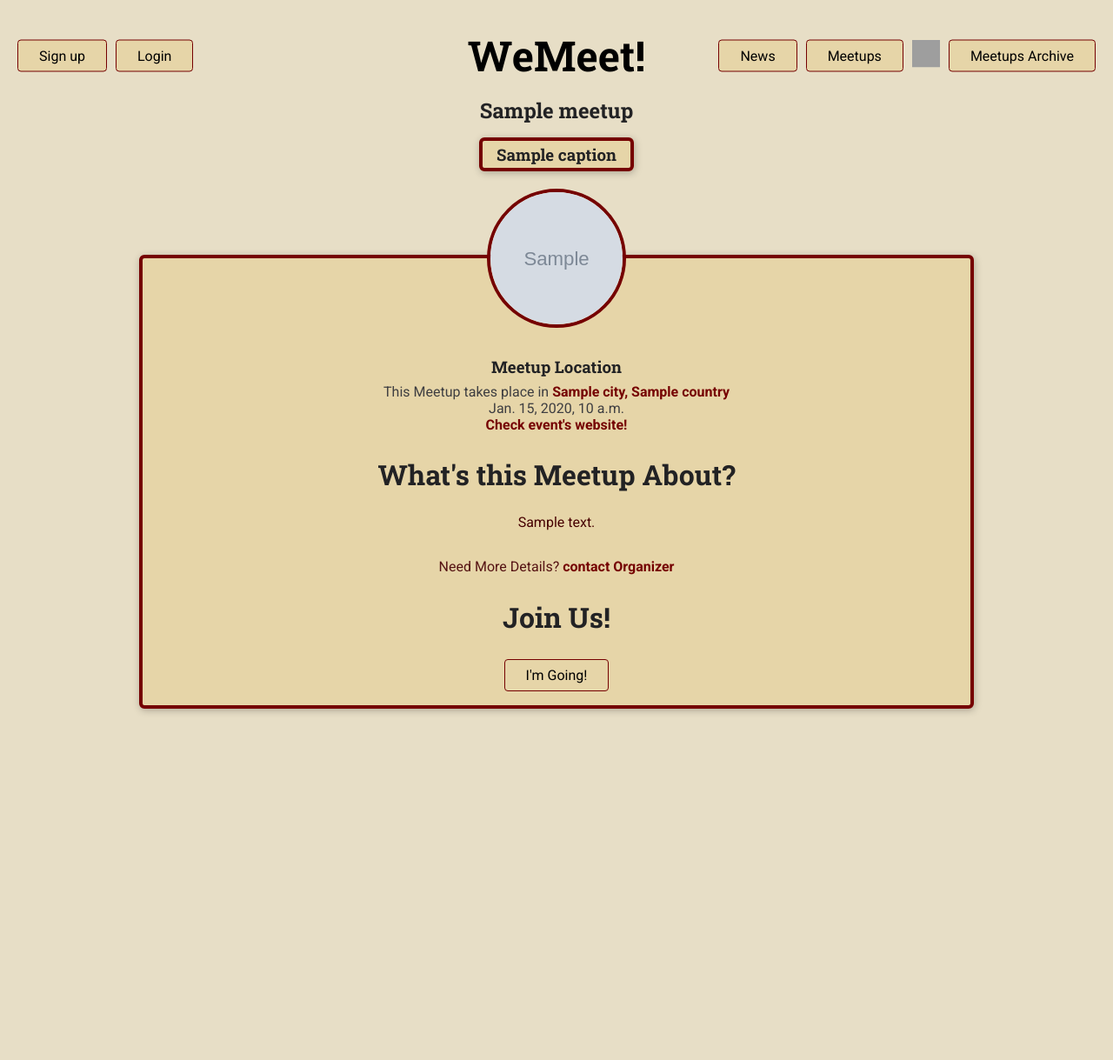
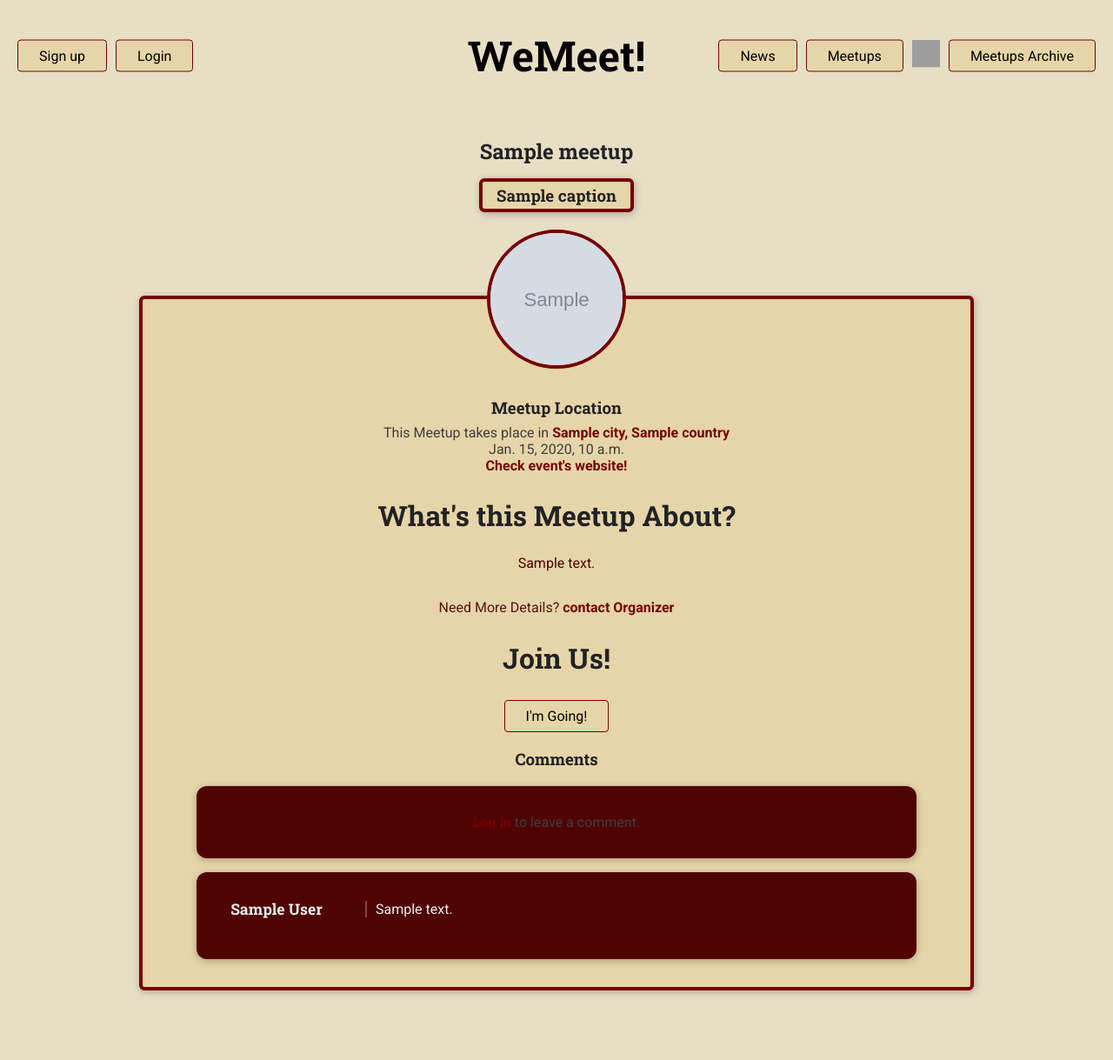
Before and after one commit to Yurii-Levchenko/event_manager, a Django app: template meetups/templates/meetups/meetup_details.html in a window 1280 px wide. Shown: the whole page at 87% size. Before the commit the page ends 820 px from the top, so only its background shows below. Run offline with Django 3.2, Linux system fonts and the light colour scheme; the template is opened without the code that fills it: most values are stand-ins (such as "Sample title", 1, 10 or a date in 2020); grey boxes marked "Sample" are stand-in pictures; grey boxes are pictures that could not be loaded.

Commit message:
Comment form for meetups added. Comment model added

```diff
--- a/meetups/static/meetups/styles/base.css
+++ b/meetups/static/meetups/styles/base.css
@@ -108,5 +108,24 @@ a {
   text-align: center;
 }
 
-/* .logout-btn, .user-info {
-} */
+
+.editing-container {
+  display: flex;
+  align-items: center;
+  gap: 10px; /* Ensures even spacing */
+  min-height: 37px; /* Ensures consistent height */
+  justify-content: center;
+  margin-top: 10px;
+}
+
+.editing-container form {
+  display: inline-block; /* Ensures the form does not expand */
+  margin: 0; /* Remove any default margin */
+}
+
+.editing-container button,
+.editing-container a {
+  height: 37px; /* Set a uniform height for both buttons */
+  /* padding: 5px 15px; Ensure consistent padding */
+  line-height: normal;
+}
--- a/meetups/static/meetups/styles/meetup-details.css
+++ b/meetups/static/meetups/styles/meetup-details.css
@@ -67,7 +67,7 @@ address span {
 
 #registration label {
   font-weight: bold;
-  color: #46424d;
+  color: #ededed;
   margin-right: 1rem;
   display: block;
   margin-bottom: 0.5rem;
@@ -134,3 +134,89 @@ button:hover,
 #meetup-location-info {
   margin-bottom: 0.4rem;
 }
+
+
+
+#comments li:last-of-type {
+  border-bottom: none;
+}
+
+#comments li {
+  margin-bottom: 1rem;
+  border-bottom: 2px solid #ccc;
+
+  display: flex; /* Makes name and comment content sit side by side */
+  align-items: center; /* Aligns items vertically */
+  gap: 15px; /* Space between name and comment */
+}
+
+#comments {
+  margin: 1rem auto;
+  width: 90%;
+  max-width: 60rem;
+  border-radius: 12px;
+  background-color: rgb(80, 3, 3);
+  box-shadow: 0 2px 8px rgba(0, 0, 0, 0.25);
+  padding: 1rem 2rem;
+}
+
+#comments h2 {
+  color: #ededed;
+  font-size: 1.1rem;
+  min-width: 120px; /* Ensures name has enough space */
+  white-space: nowrap; /* Prevents name from wrapping */
+}
+
+#comments p {
+  color: #ededed;
+  /* flex: 1; Makes the comment content take up remaining space */
+  margin: 0;
+  padding-left: 10px; /* Adds some spacing from the name */
+  border-left: 2px solid rgba(237, 237, 237, 0.3); /* Optional: Adds a subtle separator */
+}
+
+#comments ul {
+  list-style: none;
+  margin: 0;
+  padding: 0;
+}
+
+
+
+
+#comment-form {
+  margin:0.5rem auto;
+  width: 90%;
+  /* max-width: 40rem; */
+  border-radius: 12px;
+  background-color: rgb(80, 3, 3);
+  box-shadow: 0 2px 8px rgba(0, 0, 0, 0.25);
+  padding: 1rem;
+}
+
+#comment-form button {
+  font: inherit;
+  padding: 0.5rem 1.5rem;
+  border-radius: 6px;
+  cursor: pointer;
+}
+
+.form-control {
+  margin-bottom: 1rem;
+}
+
+.form-control label {
+  font-weight: bold;
+  margin-bottom: 0.5rem;
+  display: block;
+  color: #ededed;
+}
+
+#id_content {
+  width: 80%;
+  font: inherit;
+  padding: 0.25rem;
+  border-radius: 6px;
+  border: 1px solid #aea079;
+  background-color: #ddc688;
+}
--- a/meetups/templates/meetups/base/base.html
+++ b/meetups/templates/meetups/base/base.html
@@ -6,6 +6,7 @@
     <meta name="viewport" content="width=device-width, initial-scale=1.0">
     <title>{%block title%}Meetups{%endblock%}</title>
     <link rel="stylesheet" href="{%static 'meetups/styles/base.css'%}">
+
     <link rel="icon" href="{% static 'meetups/images/favicon.ico' %}">
     <link rel="apple-touch-icon" sizes="180x180" href="{% static 'meetups/images/apple-touch-icon.png' %}">
     <link rel="icon" type="image/png" sizes="32x32" href="{% static 'meetups/images/favicon-32x32.png' %}">
@@ -40,10 +41,11 @@
                 <a href="/meetups" class="btn" id='meetups-page'>Meetups</a>
                 <a href="/calendar"><img src="{% static 'calendar-icon.png' %}" alt="Calendar" style="width: 32px; height: 32px;"></a>
                 <a href="/archive" class="btn" id='archived-meetups-page'>Meetups Archive</a>
-                {% comment %} here i want buttons for those who have corresponding rights to create, edit, delete meetups and news {% endcomment %}
             </div>
+        </nav>
+        <div class="editing-container">
             {% block editing %}{% endblock %}
-        </nav>
+        </div>
 
         <h1>{%block main_heading%}{%endblock%}</h1>
         <h3>{%block header_content%}{%endblock%}</h3>
--- a/meetups/templates/meetups/meetup_details.html
+++ b/meetups/templates/meetups/meetup_details.html
@@ -7,8 +7,8 @@
 {% endblock  %}
 
 {% block editing %}
-    <nav>
-        {% if user.is_authenticated %}
+    {% if user.is_authenticated %}
+        <div>
             {% if 'meetups.change_meetups' in user.get_all_permissions %}
                 <a href="{% url 'meetups:meetup-update' meetup.slug %}" class="btn btn-warning">Edit Meetup</a>
             {% endif %}
@@ -18,8 +18,8 @@
                     <button type="submit" class="btn btn-danger">Delete</button>
                 </form>
             {% endif %}
-        {% endif %}
-    </nav>
+        </div>
+    {% endif %}
 {% endblock %}
 
 {%block main_heading %}
@@ -43,7 +43,15 @@
             {% if meetup.is_online %}
                 <address style='font-style:normal'>This Meetup is Online, <a href="{{meetup.link}}">Click here to join!</a></address>
             {%else%}
-                <address style='font-style:normal'>This Meetup takes place in <a href="{{meetup.location}}" class='location' >{{meetup.city}}, {{meetup.country}}<br></a>
+                <address style='font-style:normal'>
+                    This Meetup takes place in
+                    <a href="https://www.google.com/maps?q={{ meetup.location }}"
+                    class='location'
+                    target="_blank"
+                    rel="noopener noreferrer">
+                        {{ meetup.city }}, {{ meetup.country }}
+                    </a>
+                </address>
             {%endif%}
 
             {% if meetup.event_date %}
@@ -81,7 +89,37 @@
             </div>
 
             {% comment %} <a href="/chat" class="btn" id='chat-page'>Join Meetup Chat</a> {% endcomment %}
-            {% comment %} <br><br>FORM {% endcomment %}
+            <h3>Comments</h3>
+            <section id="comment-form">
+                {% if user.is_authenticated %}
+                    <form action="{% url 'meetups:add-comment' meetup.slug %}" method="post">
+                        {% csrf_token %}
+                        {{ form.as_p }}
+                        <button type="submit">Add Comment</button>
+                    </form>
+                {% else %}
+                    <p><a href="{% url 'login' %}">Log in</a> to leave a comment.</p>
+                {% endif %}
+            </section>
+
+            <section id="comments">
+                <ul>
+                    {% if meetups.comments.all %}
+                        {% for comment in meetup.comments.all %}
+                            <li>
+                                <h2>{{comment.author.full_name}}</h2>
+                                <p>{{comment.content|linebreaks}}</p>
+                            </li>
+                            {% comment %} <li>
+                                <strong>{{ comment.author.full_name }}</strong> ({{ comment.created_at|date:"F j, Y H:i" }}):
+                                {{ comment.content }}
+                            </li> {% endcomment %}
+                        {% endfor %}
+                    {% else %}
+                        <h2>Be the first to comment!</h2>
+                    {% endif %}
+                </ul>
+            </section>
         </section>
     </article>
 {% endblock body %}
--- a/meetups/urls.py
+++ b/meetups/urls.py
@@ -15,4 +15,5 @@ urlpatterns = [
     path('meetups/<slug:meetup_slug>/update/', views.MeetupUpdateView.as_view(), name='meetup-update'),
     path('meetups/<slug:meetup_slug>/delete/', views.MeetupDeleteView.as_view(), name='meetup-delete'),
     path('calendar/', views.calendar_view, name='calendar'),
+    path('meetups/<slug:meetup_slug>/comment/', views.add_comment, name='add-comment'),
 ]
--- a/templates/registration/login.html
+++ b/templates/registration/login.html
@@ -43,7 +43,7 @@ Our events are much of fun!
           <td>{{ form.password }}</td>
         </tr>
       </table>
-      <input type="submit" value="login" class="btn">
+      <input type="submit" value="Login" class="btn">
       <input type="hidden" name="next" value="{{ next }}">
     </form>
 
```
Also changed, not shown: meetups/forms.py (+8 -1 lines), meetups/models.py (+8 -82 lines), meetups/templates/meetups/meetups_page.html (+4 -7 lines), meetups/views.py (+24 -39 lines), accounts/migrations/0003_alter_customuser_image.py (added), meetups/migrations/0005_comment.py (added).
